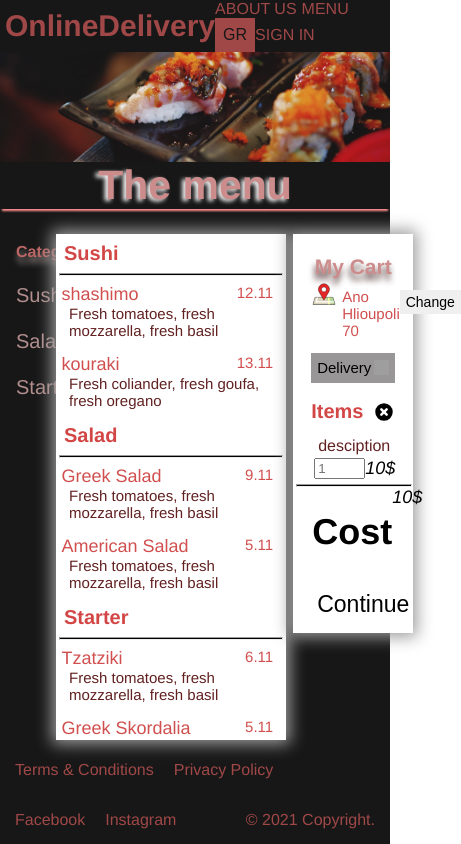
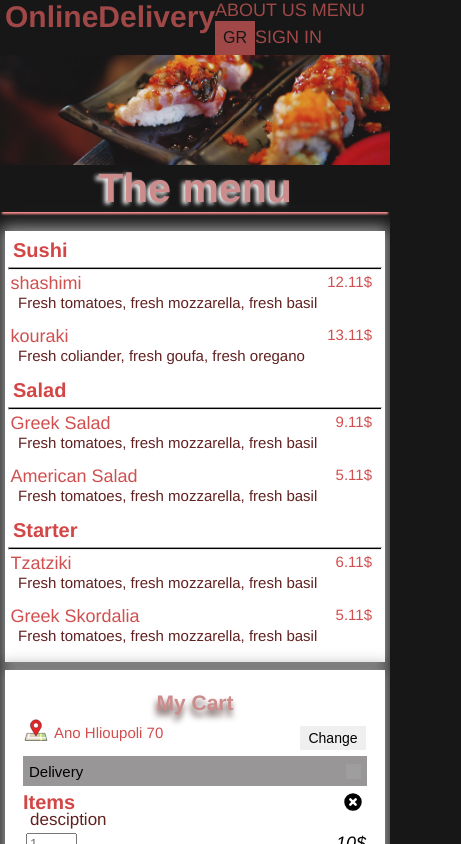
Before and after one commit to SavvasKia/Online-Delivery-Web-Aplication, a React (Create React App) app in the folder onlineDeliveryFrontent/: page /order in a window 390 px wide. Shown: the top 844 px of the page, 461 px wide, since content can reach past the window. Built offline with nearby package versions, Linux system fonts and the light colour scheme; grey boxes are pictures that could not be loaded.

Commit message:
make responsive except menu

```diff
--- a/onlineDeliveryFrontent/package.json
+++ b/onlineDeliveryFrontent/package.json
@@ -6,6 +6,7 @@
     "@testing-library/jest-dom": "^5.11.9",
     "@testing-library/react": "^11.2.5",
     "@testing-library/user-event": "^12.7.0",
+    "jquery": "^3.6.0",
     "react": "^17.0.1",
     "react-dom": "^17.0.1",
     "react-router-dom": "^5.2.0",
--- a/onlineDeliveryFrontent/src/App.js
+++ b/onlineDeliveryFrontent/src/App.js
@@ -3,6 +3,7 @@ import {BrowserRouter, Route, Switch} from 'react-router-dom';
 import HomeScreen from './screens/HomeScreen';
 import Order from './screens/Order';
 import SignIn from './screens/SignIn';
+import ProductScreen from './screens/ProductScreen';
 
 function App() {
   return (
@@ -25,6 +26,7 @@ function App() {
       <Switch>
         <Route path="/order" component={Order}></Route>
         <Route path="/signin" component={SignIn}></Route>
+        <Route path="/product" component={ProductScreen}></Route>
         <Route path="/" component={HomeScreen}></Route>
       </Switch>
       <footer>
--- /dev/null
+++ b/onlineDeliveryFrontent/src/components/Product.js
@@ -0,0 +1,23 @@
+import React from 'react'
+import data from '../data';
+import $ from 'jquery'
+
+export default function Product(props) {
+
+
+    function modalProduct(element) {
+        console.log(element.name);
+        console.log(element.price);
+        console.log(element.description);
+    }
+
+    const {element} = props;
+    return (
+        <a href="#" id={element.id} key={element.id} className="product"
+        onClick={() => modalProduct(element)}  >
+            <h1>{element.name}<span>{element.price}$</span></h1>
+            <p>{element.description}</p>
+        </a>
+
+    )
+}
--- a/onlineDeliveryFrontent/src/data.js
+++ b/onlineDeliveryFrontent/src/data.js
@@ -1,14 +1,17 @@
 const data = {
     menu: [
         {
-            id:'Sushi',
+            id:'0',
+            name:'Sushi',
             staff: [
                 {
-                    name: 'shashimo',
+                    id:"00",
+                    name: 'shashimi',
                     price: '12.11',
                     description: 'Fresh tomatoes, fresh mozzarella, fresh basil'
                 },
                 {
+                    id:"01",
                     name: 'kouraki',
                     price: '13.11',
                     description: 'Fresh coliander, fresh goufa, fresh oregano'
@@ -16,13 +19,16 @@ const data = {
             ]
         },
         {
-            id:'Salad',
+            id:'1',
+            name:'Salad',
             staff: [
                 {
+                    id:"10",
                     name: 'Greek Salad',
                     price: '9.11',
                     description: 'Fresh tomatoes, fresh mozzarella, fresh basil'
                 },{
+                    id:"11",
                     name: 'American Salad',
                     price: '5.11',
                     description: 'Fresh tomatoes, fresh mozzarella, fresh basil'
@@ -30,13 +36,16 @@ const data = {
             ]
         },
         {
-            id:'Starter',
+            id:'2',
+            name:'Starter',
             staff: [
                 {
+                    id:"20",
                     name: 'Tzatziki',
                     price: '6.11',
                     description: 'Fresh tomatoes, fresh mozzarella, fresh basil'
                 },{
+                    id:"21",
                     name: 'Greek Skordalia',
                     price: '5.11',
                     description: 'Fresh tomatoes, fresh mozzarella, fresh basil'
--- a/onlineDeliveryFrontent/src/index.css
+++ b/onlineDeliveryFrontent/src/index.css
@@ -1,25 +1,14 @@
-html {
-  font-size: 62.5%; /* 16px x 62.5 = 10px = 1rem */
-  box-sizing: border-box;
-}
-
-body {
-  display: flex;
-  flex-direction: column;
+html,body {
   margin: 0;
-  height: 100vh;
-  font-size: 1.6rem;
+  height: 100%;
+  font-size: 62.5%;
   font-family: Helvetica, Arial, sans-serif;
   -webkit-font-smoothing: antialiased;
   -moz-osx-font-smoothing: grayscale;
+  background-color: #171717;
 }
 
 /* Global staff */
-header a {
-  color: #ffffff;
-  padding: 1rem;
-}
-
 a {
   text-decoration: none;
 }
@@ -28,8 +17,7 @@ a {
 nav {
   display: flex;
   justify-content: space-between;
-  align-items: center;
-  background-color: #171717;
+  font-size: 18px;
 }
 
 .headerconfig {
@@ -100,39 +88,40 @@ a.logo {
 }
 
 /* Main Container */
+
+#root {
+  height: 100%;
+  display: flex;
+  flex-direction: column;
+
+}
 .main-container {
-  flex: 1 1 auto;
+  flex: 1;
   justify-content: space-evenly;
   background-color: #171717;
 }
 
 .image {
-  position: relative;
+  display: flex;
+  align-items: center;
+  justify-content: center;
 }
 
 .image img {
   width: 100%;
   height: auto;
-  display: block;
 }
 
 .image-button {
   position: absolute;
-  display: flex;
-  flex-wrap: wrap;
+  display: inline-flex;
   flex-direction: column;
-  justify-content: center;
   align-items: center;
-  top: 50%;
-  left: 50%;
-  -ms-transform: translate(-50%, -50%);
-  transform: translate(-50%, -50%);
-  z-index: 1;
 }
 
 .image-button p {
     color: #f5f5f5;
-    width: 600px;
+    width: 100%;
     font-size: 40px;
     text-shadow: -1px 20px 13px #000000
 }
@@ -162,26 +151,28 @@ a.logo {
 /*Staff about the shop*/
 .about-us {
   display: flex;
+  flex-wrap: nowrap;
   flex-direction: column;
   align-items: center;
+
   margin-top: 12px;
 }
 
 .about-us img {
-  width: 400px;
-  height: 400px;
-  margin-top: 4px;
+  object-fit: cover;
+  height: 100%;
+  width: 100%;
 }
 
 .about-us h1 {
-  display: inline-block;
+  display: inline-flex;
+  text-decoration: underline;
+  font-size: 30px;
 }
 
 .text-header {
   display: flex;
-  align-items: center;
-  flex-direction: row;
-  width: 800px;
+  width: 80%;
   height: 400px;
   margin-top: 10px;
   margin-bottom: 20px;
@@ -190,28 +181,19 @@ a.logo {
 }
 
 .description {
-  width: 400px;
-  margin-top: 0px;
+  width: 50%;
+  height: 100%;
+  margin: 0px -20px 0px 20px;
 }
 
-.description h1 {
-  margin-right: auto;
-  margin-left: 10px;
-  margin-top: -35px;
-  font-size: 30px;
+.img-description {
+  width: 50%;
+  height: 100%;
 }
 
-.description hr {
-  background-color: #000000;
-  margin-top: -2px;
-  margin-bottom: 0px;
-}
-
-.text-header p {
-  margin-left: 20px;
-  margin-right: 20px;
-  margin-top: 0px;
+.description p {
   font-size: 20px;
+  margin: 0px 0px 0px 20px;
 }
 
 /*Footer staff*/
@@ -220,6 +202,9 @@ footer {
   flex-wrap: wrap;
   background-color: #171717;
   color: #a04848;
+
+
+  font-size: 15px;
 }
 
 footer a {
@@ -237,6 +222,7 @@ footer a {
 .main-footer ul {
   list-style-type: none;
   padding-inline-start: 15px;
+  margin: 5px 0 5px 0;
 }
 
 
@@ -271,18 +257,17 @@ li::marker {
 /*order.js*/
 .onlineDeliver-menu-container {
   display: flex;
+  flex:1;
   margin-right: 10px;
   margin-top: 20px;
+  justify-content: center;
 }
 
 .main-header {
   display: flex;
   font-size: 41px;
-  align-items: center;
   justify-content: center;
   color: #cd8c8c;
-  background-color: #171717;
-  height: 6%;
   box-shadow: 0 4px 2px -2px rgb(255 142 142);
   text-shadow: -3px 2px 4px #fefefe;
 }
@@ -314,8 +299,18 @@ li::marker {
   margin-left: 1px;
   margin-right: 1px;
   min-width: 59%;
-  height: 500px;
   overflow-y: scroll;
+}
+
+.modal-element {
+  display: none;
+  position: fixed;
+  z-index: 1;
+  left: 0;
+  top: 0;
+  width: 100%;
+  height: 100%;
+  overflow: auto;
 }
 
 .menu-specific::-webkit-scrollbar {
@@ -363,14 +358,11 @@ li::marker {
   display: flex;
   flex-direction: column;
   flex-wrap: nowrap;
-  justify-content: flex-start;
   color: #d14f4f;
   background-color: #ffffff;
   width: 30%;
   height: fit-content;
-  margin: 5px;
-  margin-left: 6px;
-  margin-right: 1px;
+  margin: 5px 2px 4px 5px;
   border: 3px rgb(255, 255, 255) solid;
   box-shadow: 0px 0px 15px 4px rgb(158 158 158);
 }
@@ -389,7 +381,6 @@ li::marker {
   display: flex;
   margin-left: 16px;
   margin-top: -7px;
-  margin-bottom: 10px;
 }
 
 .location {
@@ -397,13 +388,13 @@ li::marker {
   flex-wrap: nowrap;
   justify-content: space-between;
   align-items: normal;
+  margin-bottom: 10px;
 }
 
 .location > div > img {
   width: 24px;
   height: 23px;
-  margin-right: 6px;
-  margin-left: -16px;
+  margin: 0 6px 0 -16px;
 }
 
 .location > div > p {
@@ -433,10 +424,7 @@ li::marker {
   align-items: center;
   background-color: #989696;
   border: none;
-  margin-top: -21px;
-  margin-left: 15px;
-  margin-right: 15px;
-  margin-bottom: 18px;
+  margin: -10px 15px 5px 15px;
   height: 30px;
   font-size: 15px;
 }
@@ -470,30 +458,27 @@ li::marker {
   flex-wrap: nowrap;
   justify-content: space-between;
   align-items: normal;
+
 }
 
 .split {
   width: 100%;
   height: 1px;
   background-color: black;
-  margin-bottom: 7px;
-  margin-top: -15px;
+  margin: 0;
 }
 
 .items p {
-  margin-top: -10px;
-  margin-left: 6px;
-  margin-bottom: 10px;
+  margin: -17px 0 10px 6px;
   color: #622121;
+  font-size: 17px;
 }
 
 .item {
   flex-direction: row;
   flex-wrap: nowrap;
   justify-content: space-between;
-  margin-right: 16px;
-  margin-top: 0px;
-  margin-bottom: 0px;
+  margin: 0 16px 0 0;
 }
 
 .item h1 {
@@ -510,8 +495,9 @@ li::marker {
   background-size: 20px 20px;
   background-color: transparent;
   color: transparent;
-  width: 21px;
+  width: 26px;
   border: none;
+  margin: 10px 0px 10px 0px;
 }
 .cancelItem:hover {
   background-color: #d34646;
@@ -524,7 +510,7 @@ li::marker {
   flex-wrap: nowrap;
   justify-content: space-between;
   align-items: normal;
-  margin-right: 16px;
+  margin: 0px 16px 20px 0;
 }
 
 .itemsCostAndQuantity input {
@@ -540,19 +526,24 @@ li::marker {
   flex-wrap: nowrap;
   justify-content: space-between;
   color: #000000;
-  font-size: 18px;
-  margin-right: 16px;
+  align-items: center;
+  margin: 0 16px 0 0;
 }
 
+.costSum h1 {
+  font-size: 18px;
+}
+.costSum p {
+  font-size: 18px;
+}
+
+
 .submitDelivery {
-  margin-top: 0px;
-  margin-left: 15px;
-  margin-right: 15px;
+  margin: 0px 15px 7px 15px;
   background-color:  transparent;
   border: none;
   height: 36px;
   font-size: 23px;
-  margin-bottom: 7px;
 }
 
 .submitDelivery:hover {
@@ -633,3 +624,49 @@ input[type=text]:focus, input[type=password]:focus {
   background-color: #ffffff;
   color: #171717;
 }
+
+@media screen and (max-width: 768px){
+  .onlineDeliver-menu-container {
+    flex-direction: column;
+    margin: 10px 0 0 0;
+    padding: 4px;
+  }
+
+  .cart {
+    flex: 1 1;
+    width: auto;
+    margin: 3px 1px 0 1px;
+  }
+  .categories {
+    display: none;
+  }
+
+  .text-header {
+    height: 200px;
+    width: 97%;
+  }
+
+  .image-button p{
+    font-size: 30px;
+    margin: 0;
+  }
+  .image-button p{
+    font-size: 30px;
+  }
+
+}
+
+@media screen and (max-width: 926px) {
+  .onlineDeliver-menu-container {
+    margin: 10px 0 0 0;
+    padding: 4px;
+  }
+  .cart {
+    flex: 1 1;
+    width: auto;
+
+  }
+  .categories {
+    display: none;
+  }
+}
--- a/onlineDeliveryFrontent/src/screens/Order.js
+++ b/onlineDeliveryFrontent/src/screens/Order.js
@@ -3,10 +3,14 @@ import locationImage from '../images/location_icon.svg';
 import cancelIcon from '../images/Icons8-Ios7-Arrows-Forward.ico';
 import sushi from '../images/backgroundImage.jpg';
 import data from '../data';
+import Product from '../components/Product';
 
 export default function Order (){
     return (
         <div className="main-container">
+            <div className="modal-element">
+
+            </div>
             <div className="image">
                 <img src={sushi}/>
             </div>
@@ -26,16 +30,12 @@ export default function Order (){
                 </div>
                 <div className="menu-specific">
                     {(data["menu"].map((list) => (
-                    <div key={list.id}>
-                        <header><b>{list.id}</b></header><hr/>
+                        <div key={list.id} >
+                            <header><b>{list.name}</b></header><hr/>
                             {
                                 list.staff.map(element => (
-                                <div key={element.name}>
-                                    <h1>{element.name}<span>{element.price}</span></h1>
-                                    <p>{element.description}</p>
-                                </div>
-                                ))
-                        }
+                                    <Product key={element.id} element={element}></Product>
+                            ))}
                         </div>
                         )
                     ))}
@@ -66,7 +66,7 @@ export default function Order (){
                 <hr className="split"/>
                 <div className="costSum">
                     <h1>Cost</h1>
-                <var>10$</var>
+                    <p>10$</p>
                 </div>
                 <button type="button" className="submitDelivery" onClick={()=>{ alert('alert'); }}>Continue</button>
                 </div>
```
Also changed, not shown: onlineDeliveryFrontent/src/screens/HomeScreen.js (+6 -6 lines), onlineDeliveryFrontent/src/screens/ProductScreen.js (added, +11 -0 lines), 1 other file (tests, documents, lock files or other folders). Lines whose indentation alone changed are shown as unchanged.
